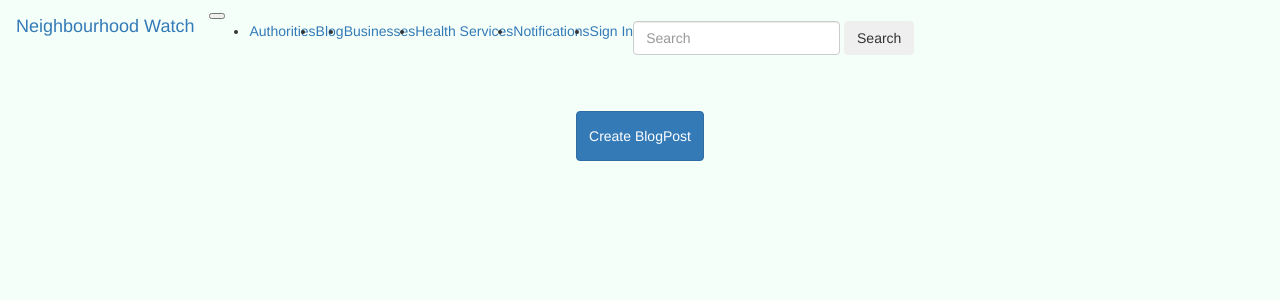
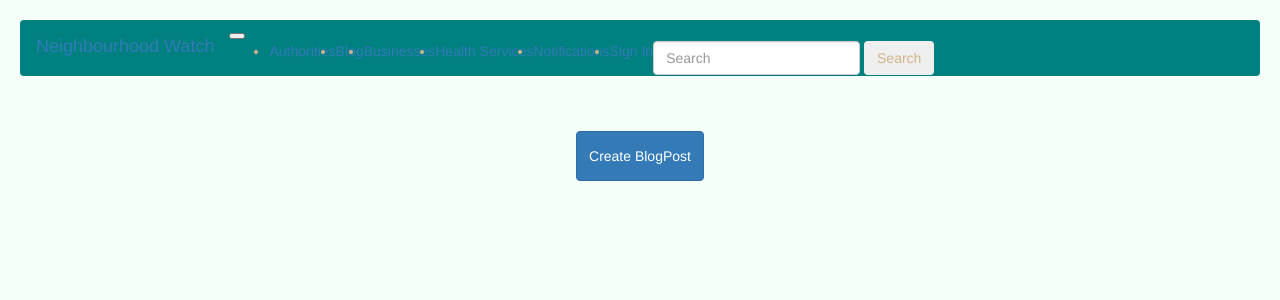
Before and after one commit to ReginaWangui/hood-app, a Django app: template hood/templates/pages/blog.html in a window 1280 px wide. Shown: the top 300 px of the page. Run offline with Django 3.2, Linux system fonts and the light colour scheme; the template is opened without the code that fills it, so the values that code supplies are empty; parts of the project's set-up code (start-up, migrations or seed data) failed here and were passed over; some libraries are stand-ins or nearby versions.

Commit message:
deployment

```diff
--- a/hood/templates/pages/navbar.html
+++ b/hood/templates/pages/navbar.html
@@ -55,3 +55,17 @@
     </form>
   </div>
 </nav>
+
+<style>
+  .navbar li a{
+    list-style-type: none;
+    text-align: justify;
+    text-decoration: none;
+
+  }
+  .navbar{
+    margin: 20px !important;
+    background-color: teal;
+    color: tan;
+  }
+</style>
```
